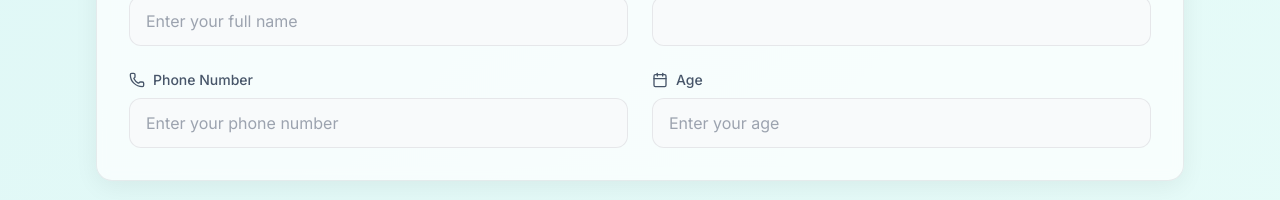
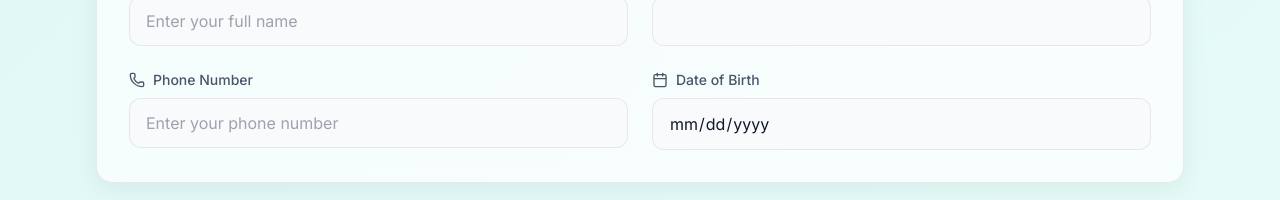
Before and after one commit to abhisamaya/therapy-bro, a Next.js app in the folder frontend/: page /account in a window 1280 px wide. Shown: the part 472-672 px from the top of the page. Built offline with nearby package versions, Linux system fonts and the light colour scheme; no server answers; sample sign-in values are in the browser's storage.

Commit message:
updated api call to backend function and UI from age->dob

```diff
--- a/frontend/app/account/page.tsx
+++ b/frontend/app/account/page.tsx
@@ -11,7 +11,7 @@ type UserData = {
   name?: string
   email?: string
   phone?: string
-  age?: number
+  date_of_birth?: string  // ISO date string
   avatar_url?: string
   auth_provider: string
 }
@@ -38,25 +38,33 @@ export default function AccountPage() {
   const [formData, setFormData] = useState({
     name: '',
     phone: '',
-    age: ''
+    date_of_birth: ''
   })
   const [saving, setSaving] = useState(false)
-  const [fieldErrors, setFieldErrors] = useState<{ phone?: string; age?: string }>({})
+  const [fieldErrors, setFieldErrors] = useState<{ phone?: string; date_of_birth?: string }>({})
 
   const phoneRegex = /^\+?[\d\s\-\(\)]{10,}$/
 
-  const validateProfile = (fd: { phone: string; age: string }) => {
-    const errs: { phone?: string; age?: string } = {}
+  const validateProfile = (fd: { phone: string; date_of_birth: string }) => {
+    const errs: { phone?: string; date_of_birth?: string } = {}
 
     const trimmedPhone = fd.phone?.trim() || ''
     if (trimmedPhone && !phoneRegex.test(trimmedPhone)) {
       errs.phone = 'Invalid phone number format'
     }
 
-    if (fd.age !== '') {
-      const ageNum = parseInt(fd.age, 10)
-      if (Number.isNaN(ageNum) || ageNum < 13 || ageNum > 120) {
-        errs.age = 'Age must be between 13 and 120'
+    if (fd.date_of_birth !== '') {
+      // Calculate age from date of birth
+      const dob = new Date(fd.date_of_birth)
+      const today = new Date()
+      let age = today.getFullYear() - dob.getFullYear()
+      const monthDiff = today.getMonth() - dob.getMonth()
+      if (monthDiff < 0 || (monthDiff === 0 && today.getDate() < dob.getDate())) {
+        age--
+      }
+
+      if (age < 13 || age > 120) {
+        errs.date_of_birth = 'Must be 13-120 years old'
       }
     }
 
@@ -79,7 +87,7 @@ export default function AccountPage() {
         setFormData({
           name: userData.name || '',
           phone: userData.phone || '',
-          age: userData.age?.toString() || ''
+          date_of_birth: userData.date_of_birth || ''
         })
       }
       if (walletData) {
@@ -102,7 +110,7 @@ export default function AccountPage() {
     try {
       const errs = validateProfile(formData)
       setFieldErrors(errs)
-      if (errs.phone || errs.age) {
+      if (errs.phone || errs.date_of_birth) {
         setError(Object.values(errs).join(' • '))
         setSaving(false)
         return
@@ -115,11 +123,8 @@ export default function AccountPage() {
       if (formData.phone && formData.phone.trim() !== '') {
         updateData.phone = formData.phone.trim()
       }
-      if (formData.age && formData.age !== '') {
-        const ageNum = parseInt(formData.age, 10)
-        if (!Number.isNaN(ageNum)) {
-          updateData.age = ageNum
-        }
+      if (formData.date_of_birth && formData.date_of_birth !== '') {
+        updateData.date_of_birth = formData.date_of_birth
       }
 
       console.log('4. Data to send:', updateData)
@@ -137,7 +142,7 @@ export default function AccountPage() {
       setFormData({
         name: userData.name || '',
         phone: userData.phone || '',
-        age: userData.age?.toString() || ''
+        date_of_birth: userData.date_of_birth || ''
       })
       setSuccess('Profile updated successfully!')
       setEditMode(false)
@@ -164,7 +169,7 @@ export default function AccountPage() {
     setFormData({
       name: user?.name || '',
       phone: user?.phone || '',
-      age: user?.age?.toString() || ''
+      date_of_birth: user?.date_of_birth || ''
     })
     setEditMode(false)
   }
@@ -340,23 +345,21 @@ export default function AccountPage() {
                 <div className="space-y-2">
                   <label className="flex items-center gap-2 text-sm font-medium text-text-muted">
                     <CalendarIcon className="w-4 h-4" />
-                    Age
+                    Date of Birth
                   </label>
                   <input
-                    type="number"
-                    min={13}
-                    max={120}
-                    value={formData.age}
-                    onChange={(e) => setFormData({ ...formData, age: e.target.value })}
+                    type="date"
+                    value={formData.date_of_birth}
+                    onChange={(e) => setFormData({ ...formData, date_of_birth: e.target.value })}
                     disabled={!editMode}
                     className={`w-full px-4 py-3 border border-border rounded-xl transition-all text-text ${
                       editMode ? 'bg-white focus:ring-2 focus:ring-accent focus:border-accent' : 'bg-bg-muted cursor-not-allowed'
                     }`}
-                    placeholder="Enter your age"
-                    aria-invalid={!!fieldErrors.age}
+                    placeholder="Select your date of birth"
+                    aria-invalid={!!fieldErrors.date_of_birth}
                   />
-                  {fieldErrors.age && (
-                    <p className="text-sm text-red-600">{fieldErrors.age}</p>
+                  {fieldErrors.date_of_birth && (
+                    <p className="text-sm text-red-600">{fieldErrors.date_of_birth}</p>
                   )}
                 </div>
               </div>
--- a/frontend/lib/api.ts
+++ b/frontend/lib/api.ts
@@ -180,7 +180,7 @@ export async function googleAuth(idToken: string) {
 }
 
 // Profile update
-export async function updateProfile(data: { name?: string; phone?: string; age?: number }) {
+export async function updateProfile(data: { name?: string; phone?: string; date_of_birth?: string }) {
   console.log('===== API: updateProfile =====')
   console.log('API Base URL:', API)
   console.log('Full URL:', `${API}/auth/profile`)
```
